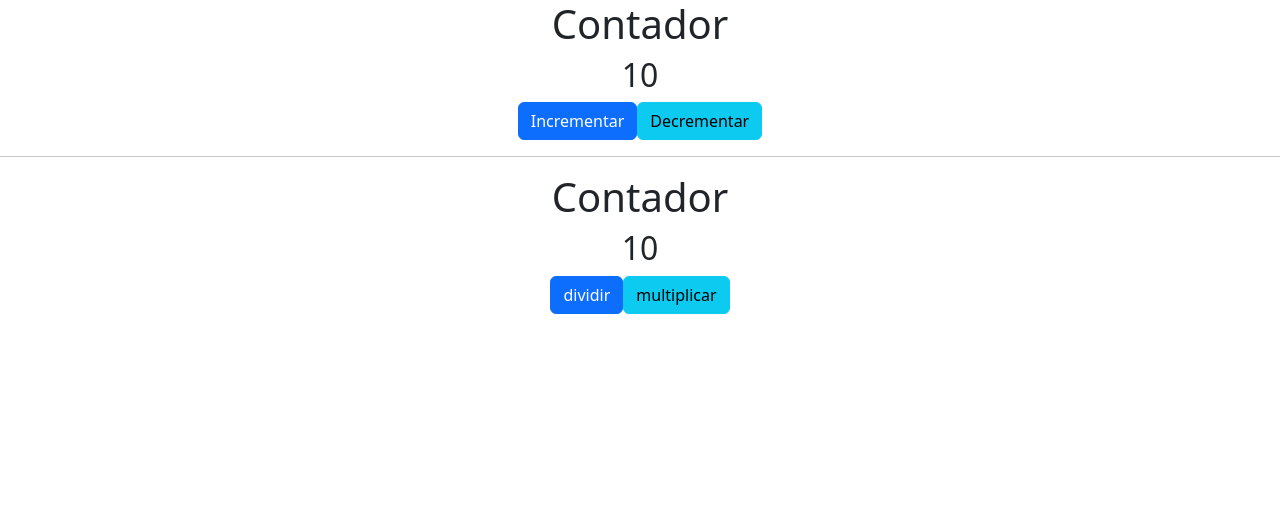
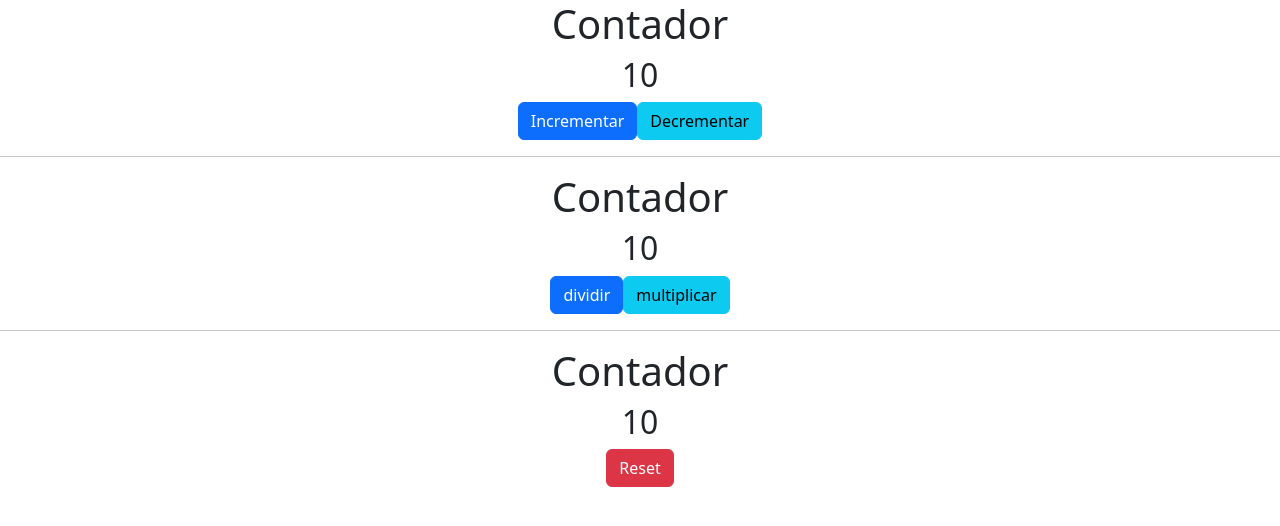
Before and after one commit to jsfc2199/ReduxWithAngular, an Angular app: page / in a window 1280 px wide. Shown: the top 526 px of the page. Built offline with nearby package versions, Linux system fonts and the light colour scheme.

Commit message:
Implementado el hijo para hacer luego los cambios para redux

```diff
--- a/src/app/contador/hijo/hijo.component.html
+++ b/src/app/contador/hijo/hijo.component.html
@@ -11,3 +11,12 @@
     <button class="btn btn-info" (click)="multiplicar()"> multiplicar</button>
   </div>
 </div>
+
+
+<hr>
+
+<div class="row text-center">
+  <div class="col">
+   <app-nieto [contador]="contador" (contadorCambio)="resetNieto($event)"></app-nieto>
+  </div>
+</div>
--- a/src/app/contador/hijo/hijo.component.ts
+++ b/src/app/contador/hijo/hijo.component.ts
@@ -17,4 +17,8 @@ export class HijoComponent {
     this.contador *= 2;
     this.cambioContador.emit(this.contador)
   }
+  resetNieto(event: number){
+    this.contador = event;
+    this.cambioContador.emit(this.contador)
+  }
 }
--- a/src/app/contador/nieto/nieto.component.html
+++ b/src/app/contador/nieto/nieto.component.html
@@ -1 +1,8 @@
-<p>nieto works!</p>
+<div class="row text-center">
+  <div class="col">
+    <h1>Contador</h1>
+    <h2>{{contador}}</h2>
+  </div>
+</div>
+
+<button (click) = "reset()" class ="btn btn-danger">Reset</button>
--- a/src/app/contador/nieto/nieto.component.ts
+++ b/src/app/contador/nieto/nieto.component.ts
@@ -1,9 +1,15 @@
-import { Component } from '@angular/core';
+import { Component, EventEmitter, Input, Output } from '@angular/core';
 
 @Component({
   selector: 'app-nieto',
   templateUrl: './nieto.component.html',
 })
 export class NietoComponent {
+  @Input() contador!: number;
+  @Output() contadorCambio = new EventEmitter<number>()
 
+  reset(){
+    this.contador = 0
+    this.contadorCambio.emit(this.contador)
+  }
 }
```
